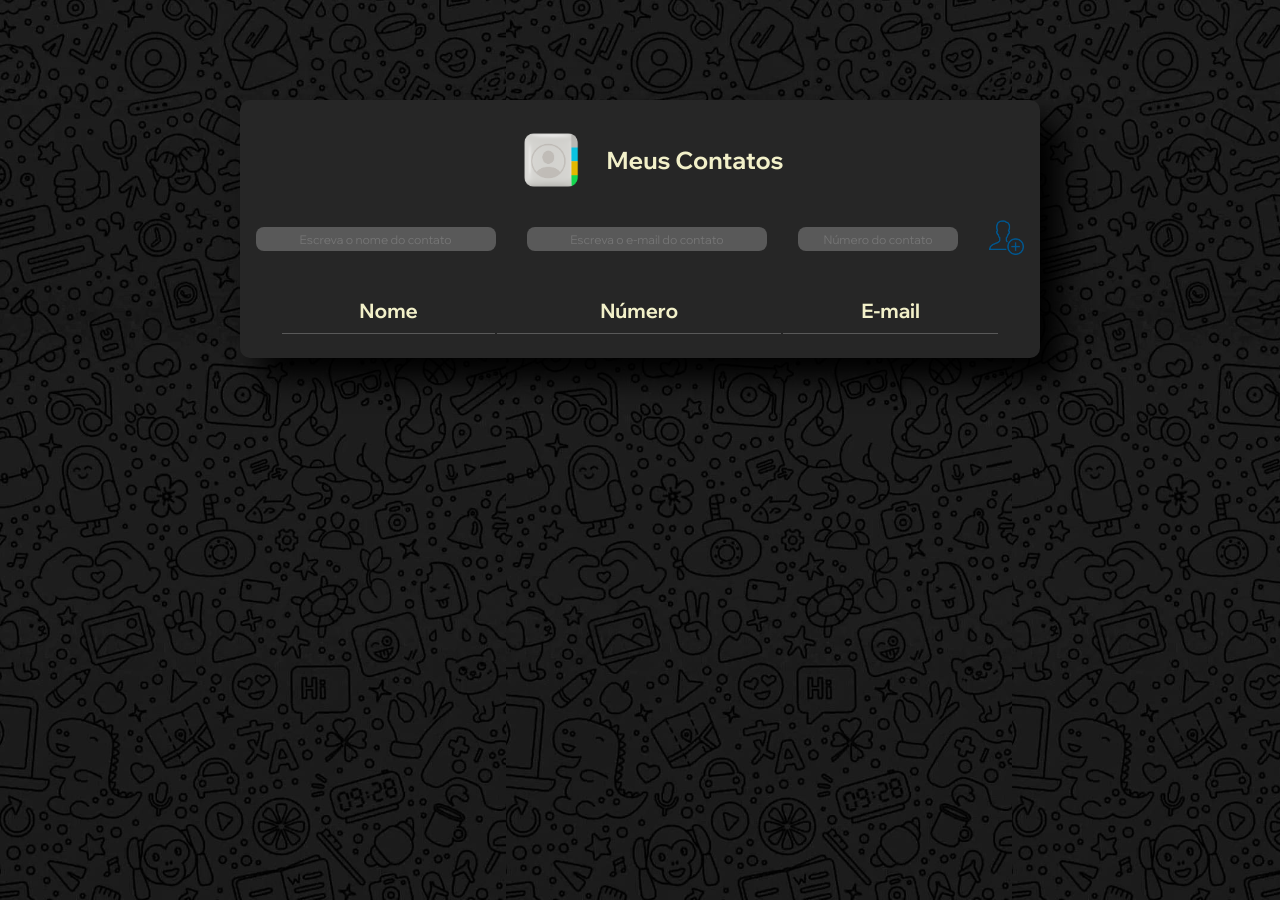
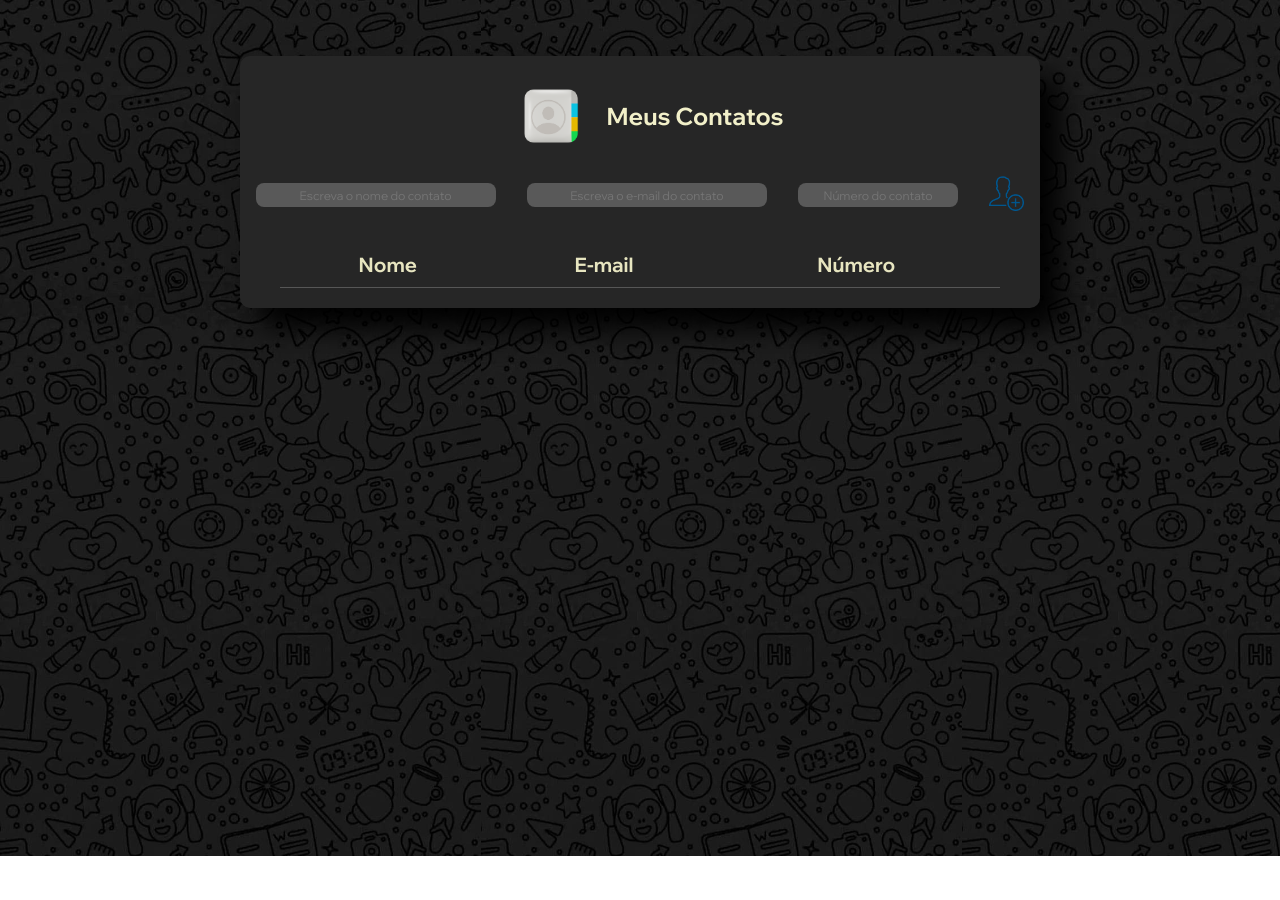
Before and after one commit to ystanz/contacts-book_project, a React (Vite) app: page / in a window 1280 px wide. After the commit the page ends 856 px from the top, so only its background shows below. Built offline with nearby package versions, Linux system fonts and the light colour scheme.

Commit message:
feat: add feature to add contacts and improve UI styles

```diff
--- a/src/components/Form/index.tsx
+++ b/src/components/Form/index.tsx
@@ -1,19 +1,42 @@
+import { useState } from 'react'
 import addContactImg from '../../assets/images/contact_icon2.png'
 import { FormButtonAdd, FormInput, FormWrapper } from './styles'
 
-const Form = () => {
+interface FormProps {
+  onAddContact: (name: string, number: string, email: string) => void
+}
+
+const Form = ({ onAddContact }: FormProps) => {
+  const [name, setName] = useState('')
+  const [email, setEmail] = useState('')
+  const [number, setNumber] = useState('')
+
+  const handleSubmit = (e: React.FormEvent) => {
+    e.preventDefault()
+
+    onAddContact(name, email, number)
+
+    setName('')
+    setEmail('')
+    setNumber('')
+  }
+
   return (
-    <FormWrapper>
+    <FormWrapper onSubmit={handleSubmit}>
       <FormInput
         type="text"
         name="contact-name"
         placeholder="Escreva o nome do contato"
+        value={name}
+        onChange={(e) => setName(e.target.value)}
         required
       />
       <FormInput
         type="email"
         name="contact-email"
         placeholder="Escreva o e-mail do contato"
+        value={email}
+        onChange={(e) => setEmail(e.target.value)}
         required
       />
       <FormInput
@@ -21,6 +44,8 @@ const Form = () => {
         name="contact-number"
         placeholder="Número do contato"
         maxLength={11}
+        value={number}
+        onChange={(e) => setNumber(e.target.value)}
         required
       />
       <FormButtonAdd type="submit">
--- a/src/container/ContactsBook/index.tsx
+++ b/src/container/ContactsBook/index.tsx
@@ -1,27 +1,56 @@
+import { useState } from 'react'
 import Form from '../../components/Form'
 import Header from '../../components/Header'
-import { Table, TableFooter, TableTitle } from './styles'
+import { Table, TableFooter, TableTitle, TableWrapper } from './styles'
+
+interface Contact {
+  name: string
+  email: string
+  number: string
+}
 
 const ContactsBook = () => {
+  const [contacts, setContacts] = useState<Contact[]>([])
+
+  const handleAddContact = (name: string, email: string, number: string) => {
+    if (contacts.some((contact) => contact.name === name)) {
+      alert(`${name} já foi adicionado à lista de contatos`)
+      return
+    }
+    setContacts([...contacts, { name, email, number }])
+  }
   return (
     <div className="centralizer">
       <Header />
-      <Form />
-      <Table>
+      <Form onAddContact={handleAddContact} />
+      <TableWrapper>
+        <Table cellSpacing={0}>
           <thead>
             <tr>
               <TableTitle colSpan={2}>Nome</TableTitle>
+              <TableTitle>E-mail</TableTitle>
               <TableTitle>Número</TableTitle>
-            <TableTitle>E-mail</TableTitle>
             </tr>
           </thead>
-        <tbody></tbody>
+          <tbody>
+            {contacts.map((contact, index) => (
+              <tr key={index}>
+                <td className="contact_profile_img">
+                  <img src="https://placecats.com/80/80" alt="" />
+                </td>
+                <td style={{ textAlign: 'left' }}>{contact.name}</td>
+                <td>{contact.email}</td>
+                <td>{contact.number}</td>
+              </tr>
+            ))}
+          </tbody>
           <TableFooter>
             <tr>
               <td colSpan={4}>&nbsp;</td>
             </tr>
           </TableFooter>
         </Table>
+      </TableWrapper>
     </div>
   )
 }
--- a/src/container/ContactsBook/styles.ts
+++ b/src/container/ContactsBook/styles.ts
@@ -1,10 +1,35 @@
 import styled from 'styled-components'
 import { colors } from '../../styles'
 
+export const TableWrapper = styled.div`
+  max-height: 36rem;
+  overflow-y: auto;
+`
 export const Table = styled.table`
   max-width: 72rem;
   width: 100%;
   margin: 0 auto;
+  text-align: center;
+
+  thead {
+    position: sticky;
+    top: 0;
+    background-color: ${colors.darkGray};
+    opacity: 0.95;
+  }
+
+  tbody td {
+    font-size: 1.6rem;
+    padding: 0.5rem 0;
+    border-bottom: 1px solid ${colors.lightGray};
+  }
+
+  .contact_profile_img {
+    img {
+      border-radius: 50%;
+      text-align: left;
+    }
+  }
 `
 
 export const TableTitle = styled.th`
--- a/src/styles.ts
+++ b/src/styles.ts
@@ -32,7 +32,7 @@ const GlocalCss = createGlobalStyle`
   .centralizer {
     max-width: 80rem;
     width: 100%;
-    margin: 10rem auto 0;
+    margin: 5.6rem auto 0;
     border-radius: 1rem;
     box-shadow: 2rem 2rem 3rem black;
     background-color: ${colors.darkGray};
```
Lines whose indentation alone changed are shown as unchanged.
